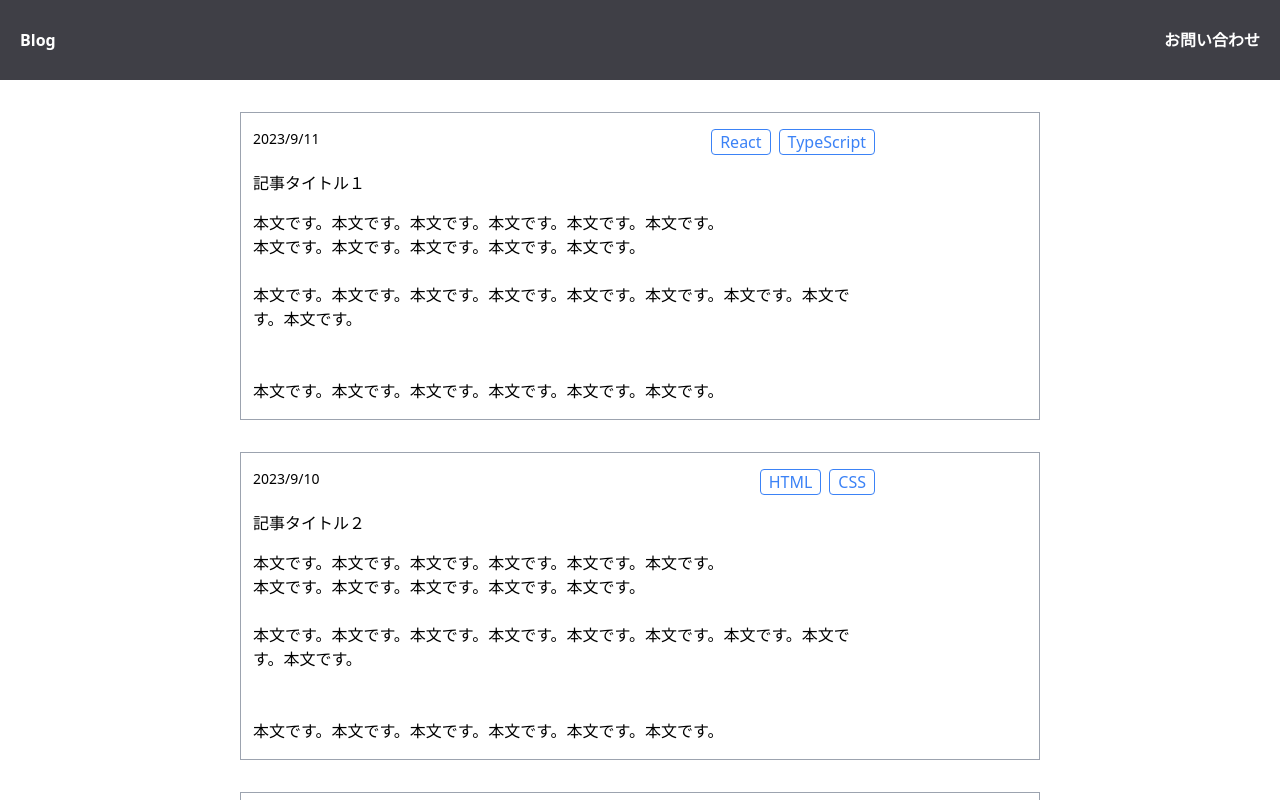
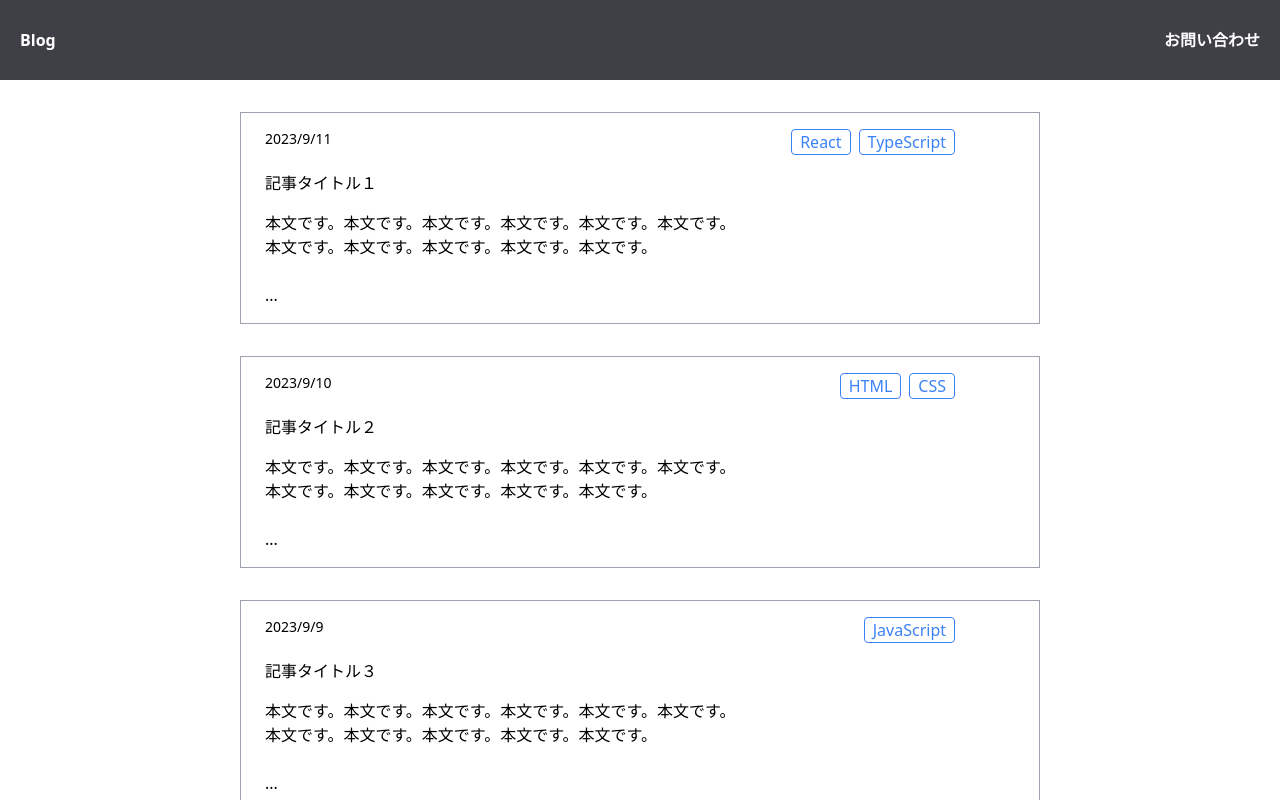
Before and after one commit to yuka01241019/chapter6-app, a React (Create React App) app: page / in a window 1280 px wide. Shown: the top 800 px of the page. Built offline with nearby package versions, Linux system fonts and the light colour scheme.

Commit message:
課題2修正

```diff
--- a/src/App.js
+++ b/src/App.js
@@ -1,28 +1,19 @@
 import React from "react"; // React のインポート
-import { posts } from "./data/posts";
+// import { posts } from "./data/posts"; Posts.jsxを作成し移動
 import { Header } from "./layout/Header";
-import { ArticlesCard } from "./layout/ArticlesCard";
-import { Routes, Route} from "react-router-dom";
+// import { ArticlesCard } from "./layout/ArticlesCard";　Posts.jsxを作成し移動
+import { Routes, Route } from "react-router-dom";
 import { PageDetail } from "./articlepages/PageDetail";
-
+import { Posts } from "./Posts"; // Postsコンポーネントをインポート
 
 const App = () => {
   return (
     <div>
-    <Header />
+      <Header />
       {/* ルーティング設定 */}
       <Routes>
         {/* 記事一覧 */}
-        <Route
-          path="/"
-          element={
-            <div>
-              {posts.map((post) => (
-                <ArticlesCard key={post.id} post={post} />
-              ))}
-            </div>
-          }
-        />
+        <Route path="/" element={<Posts />} />
         {/* 記事詳細 */}
         <Route path="/posts/:id" element={<PageDetail />} />
       </Routes>
--- /dev/null
+++ b/src/Posts.jsx
@@ -0,0 +1,13 @@
+import React from "react";
+import { ArticlesCard } from "./layout/ArticlesCard";
+import { posts } from "./data/posts";
+
+export const Posts = () => {
+  return (
+    <div>
+      {posts.map((post) => (
+        <ArticlesCard key={post.id} post={post} />
+      ))}
+    </div>
+  );
+};
--- a/src/articlepages/PageDetail.js
+++ b/src/articlepages/PageDetail.js
@@ -2,7 +2,8 @@ import React from "react";
 // import { Header } from "../layout/Header";
 import { useParams } from "react-router-dom";
 import { posts } from "../data/posts";
-import { ArticlesCard } from "../layout/ArticlesCard";
+
+import { ArticlesCardDetail } from "../layout/ArticlesCardDetail";
 
 export const PageDetail = () => {
   const { id } = useParams(); // URLからidを取得する
@@ -12,7 +13,7 @@ export const PageDetail = () => {
       <div class="flex items-center justify-center">
         <img alt="" className="mt-12" src="https://placehold.jp/800x400.png" />
       </div>
-      <ArticlesCard post={post} className="border-none"/>
+      <ArticlesCardDetail post={post} className="border-none" />
     </div>
   );
 };
--- a/src/layout/ArticlesCard.js
+++ b/src/layout/ArticlesCard.js
@@ -1,12 +1,22 @@
 import { Link } from "react-router-dom";
 
-export const ArticlesCard = ({ post,className }) => {
+export const ArticlesCard = ({ post, className }) => {
   // 日付表示を変更（YYYY/MM/DD形式）
   const date = new Date(post.createdAt).toLocaleDateString("ja-JP");
+  // 先頭3行のみを表示する関数を作成
+  const getFirstThreeLines = (content) => {
+    // splitメソッドで<br/>タグがある位置で区切る
+    const lines = content.split("<br/>");
+    // sliceメソッドで配列の0番目～2番目（3つ分）の要素を取得する
+    // joinメソッドで先頭3つの要素を再び<br/>で結合（改行の形を維持）
+    // 条件演算子を使って配列の要素の数が3つを超える場合（true）は、最後に「...」を追加する。
+    // 配列の要素数が3つ以下の場合（false）は、何も追加しない。
+    return lines.slice(0,3).join("<br/>") + (lines.length > 3 ? "<br/>..." : "");
+  };
   return (
     <Link
       to={`/posts/${post.id}`} //クリックするとid毎の詳細ページに飛ぶ
-      className={`block border border-gray-400 my-8 mx-60 py-4 pl-3 pr-40 ${className} `}
+      className={`block border border-gray-400 my-8 mx-auto py-4 pl-6 pr-20 w-[800px] max-w-[800px] ${className} `}
     >
       <div className="text-sm float-left">{date}</div>
       <div className="float-right">
@@ -22,7 +32,7 @@ export const ArticlesCard = ({ post,className }) => {
       <div className="clear-both text-left pt-4">{post.title}</div>
       <div
         className="pt-4"
-        dangerouslySetInnerHTML={{ __html: post.content }}
+        dangerouslySetInnerHTML={{ __html: getFirstThreeLines(post.content) }}
       ></div>
     </Link>
   );
--- /dev/null
+++ b/src/layout/ArticlesCardDetail.js
@@ -0,0 +1,26 @@
+export const ArticlesCardDetail = ({ post, className }) => {
+  // 日付表示を変更（YYYY/MM/DD形式）
+  const date = new Date(post.createdAt).toLocaleDateString("ja-JP");
+  return (
+    <div
+      className={`block border border-gray-400 my-8 mx-auto py-4 pl-6 pr-20 w-[800px] max-w-[800px] ${className} `}
+    >
+      <div className="text-sm float-left">{date}</div>
+      <div className="float-right">
+        {post.categories.map((category, index) => (
+          <button
+            key={index}
+            className="px-2 py-0 mx-1 text-blue-500 border border-blue-500  rounded"
+          >
+            {category}
+          </button>
+        ))}
+      </div>
+      <div className="clear-both text-left pt-4">{post.title}</div>
+      <div
+        className="pt-4"
+        dangerouslySetInnerHTML={{ __html: post.content }}
+      ></div>
+    </div>
+  );
+};
```
